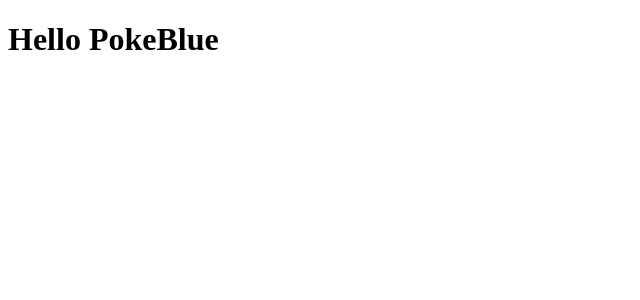
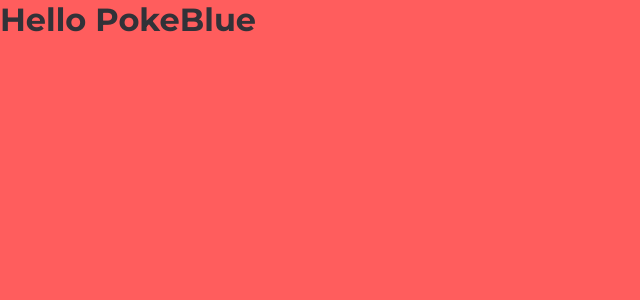
Before and after one commit to ArieleM/pokeblue, a Next.js app: page / in a window 1280 px wide. Shown: the top 300 px of the page, without its empty margins (0-640 px from the left). Built offline with nearby package versions, Linux system fonts and the light colour scheme.

Commit message:
Add global styles and font

```diff
--- a/package.json
+++ b/package.json
@@ -11,7 +11,8 @@
   "dependencies": {
     "next": "11.0.1",
     "react": "17.0.2",
-    "react-dom": "17.0.2"
+    "react-dom": "17.0.2",
+    "sass": "^1.35.2"
   },
   "devDependencies": {
     "@types/node": "^16.3.3",
--- a/src/pages/_app.tsx
+++ b/src/pages/_app.tsx
@@ -1,4 +1,5 @@
 import { AppProps } from "next/app";
+import "../styles/global.scss";
 
 function MyApp({ Component, pageProps }: AppProps) {
   return <Component {...pageProps} />;
--- /dev/null
+++ b/src/pages/_document.tsx
@@ -0,0 +1,22 @@
+import Document, { Html, Head, Main, NextScript } from "next/document";
+
+export default class MyDocument extends Document {
+  render() {
+    return (
+      <Html>
+        <Head>
+          <link rel="preconnect" href="https://fonts.googleapis.com" />
+          <link rel="preconnect" href="https://fonts.gstatic.com" />
+          <link
+            href="https://fonts.googleapis.com/css2?family=Montserrat:wght@400;700;900&display=swap"
+            rel="stylesheet"
+          />
+        </Head>
+        <body>
+          <Main />
+          <NextScript />
+        </body>
+      </Html>
+    );
+  }
+}
--- /dev/null
+++ b/src/styles/global.scss
@@ -0,0 +1,44 @@
+*{
+  margin: 0;
+  padding: 0;
+  box-sizing: border-box;
+}
+
+:root{
+  --white: #ffffff;
+
+  --gray-100: #e1e1e6;
+  --gray-300: #a8a8b3;
+  --gray-700: #323238;
+
+  --red-500: #ff5d5d;
+}
+
+@media(max-width: 1080px){
+  html{
+    font-size: 93.75%; //15px
+  }
+}
+@media(max-width: 720px){
+  html{
+    font-size: 87.5%; //14px
+  }
+}
+
+body{
+  background-color: var(--red-500);
+  color: var(--gray-700);
+}
+
+body, input, textarea, select, button{
+  font: 400 1rem "Montserrat", sans-serif ;
+}
+
+button{
+  cursor: pointer;
+}
+
+a{
+  color: inherit;
+  text-decoration: none;
+}
```
Also changed, not shown: 1 other file (tests, documents, lock files or other folders).
